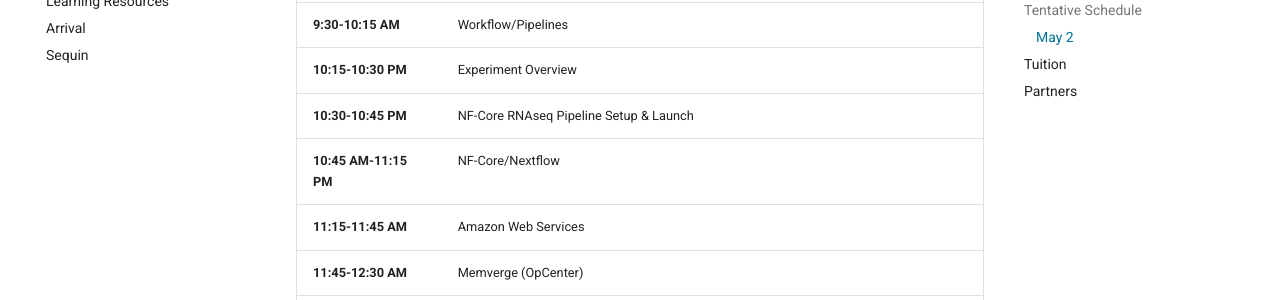
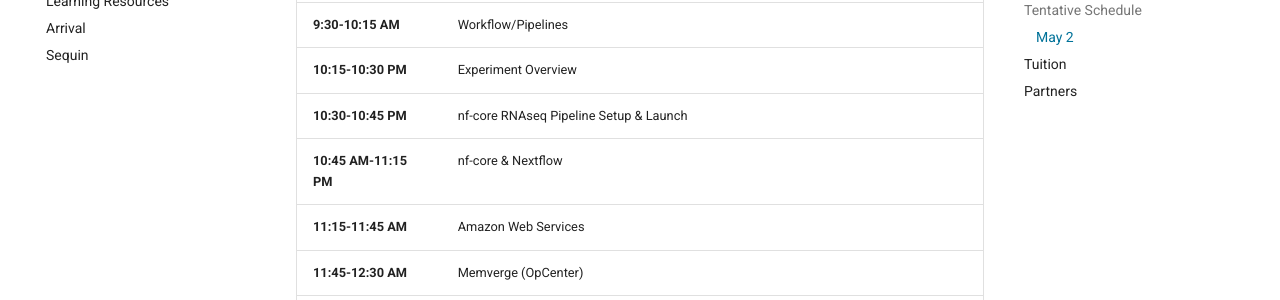
Before and after one commit to mdibl/mdibl.github.io, an MkDocs documentation site: the page built from docs/introToCloudCourse/index.md, in a window 1280 px wide and 900 px high, scrolled down 1115 px. Shown: the part 152-452 px from the top of the window. Built offline with MkDocs 1.6.1 and Material for MkDocs 9.7.7, drawn with Linux system fonts in a browser that asks for light colours; comment, search, counter and statistics services are not loaded.

Commit message:
adding slides + minor changes

```diff
--- a/docs/introToCloudCourse/index.md
+++ b/docs/introToCloudCourse/index.md
@@ -40,8 +40,8 @@ This one-day course aims to introduce the knowledge, resources, and methods nece
 | **9:15-9:30 AM**      | Overview/Agenda                                                            |  |
 | **9:30-10:15 AM**     | Workflow/Pipelines                                                         |  |
 | **10:15-10:30 PM**    | Experiment Overview                                                        |  |
-| **10:30-10:45 PM**    | NF-Core RNAseq Pipeline Setup & Launch                                     |  |
-| **10:45 AM-11:15 PM** | NF-Core/Nextflow                                                           |  |
+| **10:30-10:45 PM**    | nf-core RNAseq Pipeline Setup & Launch                                     |  |
+| **10:45 AM-11:15 PM** | nf-core & Nextflow                                                         |  |
 | **11:15-11:45 AM**    | Amazon Web Services                                                        |  |
 | **11:45-12:30 AM**    | Memverge (OpCenter)                                                        |  |
 | **12:30-1:30 PM**     | Lunch                                                                      |  |
```
Also changed, not shown: docs/introToCloudCourse/instructors.md (+1 -1 lines), 1 other file.
